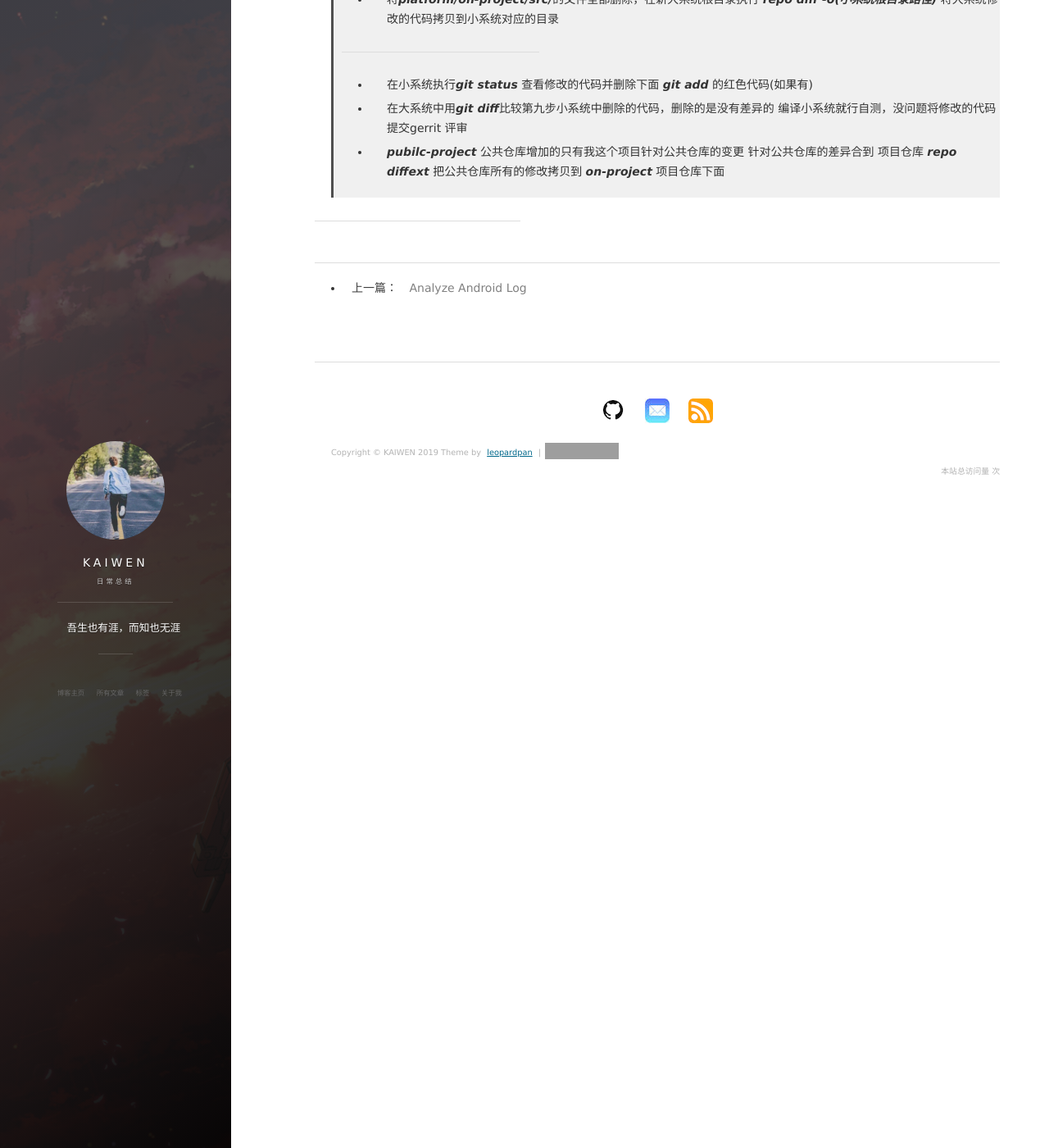
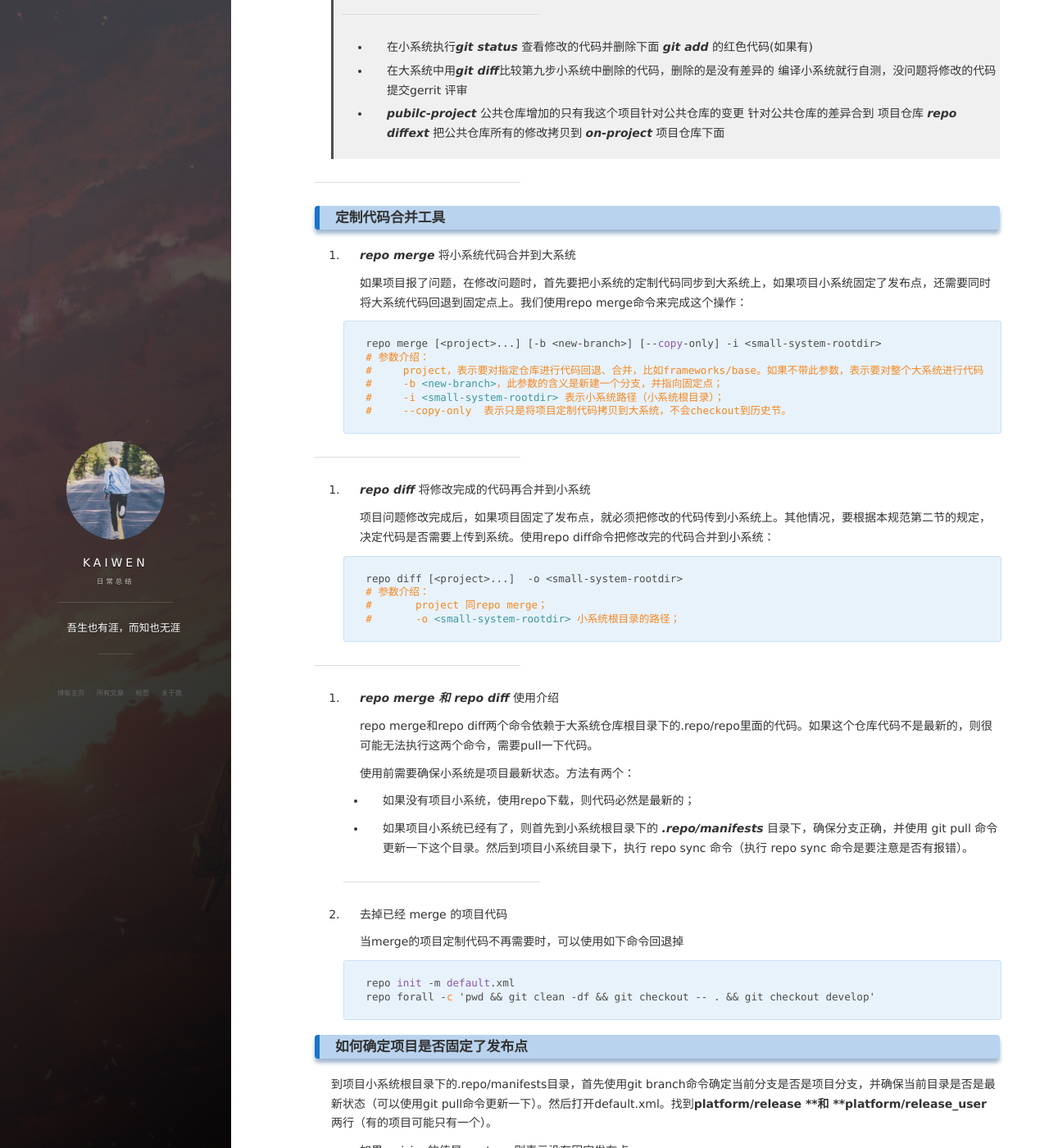
Before and after one commit to kaiwenll/liangkaiwen.github.io11, a Jekyll site: the page built from _posts/2019-9-20-repo-commands.md, in a window 1280 px wide and 1400 px high, scrolled down 3241 px. Shown: the whole window at 82% size. Built offline with Jekyll 4.4.1, drawn with Linux system fonts in a browser that asks for light colours; nearby versions of some CDN libraries; our own code applies the rules of GitHub Pages for plain Markdown files; comment, search, counter and statistics services are not loaded; some of the changed text lies outside the part shown; grey boxes are pictures that could not be loaded.

Commit message:
modify 2019-9-20-repo-commands.md

````diff
--- a/_posts/2019-9-20-repo-commands.md
+++ b/_posts/2019-9-20-repo-commands.md
@@ -47,7 +43,7 @@ xml分支：通过清单文件manifest.xml中的default实体的revision属性
 
 ***
 
-#### 代码提交
+### 代码提交
 
 ```
 git add -A
@@ -65,7 +61,7 @@ git push origin master
 
 ***
 
-##### 撤销commit
+### **撤销commit**
 
 **情境1：**有的时候你只需要撤销commit，但并不想将commit下的代码也撤销，那么可以先找到你的最新的commit号
 
@@ -160,3 +156,109 @@ git reset --hard HEAD^1
 > + ***pubilc-project*** 公共仓库增加的只有我这个项目针对公共仓库的变更 针对公共仓库的差异合到 项目仓库 ***repo diffext*** 把公共仓库所有的修改拷贝到 ***on-project*** 项目仓库下面
 
 ***
+
+### **定制代码合并工具**
+
+1. ***repo merge*** 将小系统代码合并到大系统
+
+   如果项目报了问题，在修改问题时，首先要把小系统的定制代码同步到大系统上，如果项目小系统固定了发布点，还需要同时将大系统代码回退到固定点上。我们使用repo merge命令来完成这个操作：
+
+   ```
+   repo merge [<project>...] [-b <new-branch>] [--copy-only] -i <small-system-rootdir>
+   # 参数介绍：
+   #     project，表示要对指定仓库进行代码回退、合并，比如frameworks/base。如果不带此参数，表示要对整个大系统进行代码回退、合并；
+   #     -b <new-branch>，此参数的含义是新建一个分支，并指向固定点；
+   #     -i <small-system-rootdir> 表示小系统路径（小系统根目录）；
+   #     --copy-only  表示只是将项目定制代码拷贝到大系统，不会checkout到历史节。
+   ```
+
+   ***
+
+2. ***repo diff*** 将修改完成的代码再合并到小系统
+
+   项目问题修改完成后，如果项目固定了发布点，就必须把修改的代码传到小系统上。其他情况，要根据本规范第二节的规定，决定代码是否需要上传到系统。使用repo diff命令把修改完的代码合并到小系统：
+
+
+     ~~~
+   repo diff [<project>...]  -o <small-system-rootdir>
+   # 参数介绍：
+   #	project 同repo merge；
+   #	-o <small-system-rootdir> 小系统根目录的路径；
+     ~~~
+
+   ***
+
+3. ***repo merge 和 repo diff*** 使用介绍
+
+   repo merge和repo diff两个命令依赖于大系统仓库根目录下的.repo/repo里面的代码。如果这个仓库代码不是最新的，则很可能无法执行这两个命令，需要pull一下代码。
+
+   使用前需要确保小系统是项目最新状态。方法有两个：
+
+   - 如果没有项目小系统，使用repo下载，则代码必然是最新的；
+
+   - 如果项目小系统已经有了，则首先到小系统根目录下的 ***.repo/manifests*** 目录下，确保分支正确，并使用 git pull 命令更新一下这个目录。然后到项目小系统目录下，执行 repo sync 命令（执行 repo sync 命令是要注意是否有报错）。
+
+     ***
+
+4. 去掉已经 merge 的项目代码
+
+   当merge的项目定制代码不再需要时，可以使用如下命令回退掉
+
+   ~~~
+   repo init -m default.xml
+   repo forall -c 'pwd && git clean -df && git checkout -- . && git checkout develop'
+   ~~~
+
+
+
+
+### **如何确定项目是否固定了发布点**
+
+到项目小系统根目录下的.repo/manifests目录，首先使用git branch命令确定当前分支是否是项目分支，并确保当前目录是否是最新状态（可以使用git pull命令更新一下）。然后打开default.xml。找到**platform/release **和 **platform/release_user** 两行（有的项目可能只有一个）。
+
+- 如果revision的值是master，则表示没有固定发布点。
+
+- 下面这种情况，则表示固定了发布点：
+
+  ```
+  <project path="platform/release" name="hisilicon/hisi-3798M-spc060-kk-release" remote="platform" revision="740d4933a5162043fa947c72a8a7ed98d0949c06" />
+  <project path="platform/release_user" name="hisilicon/hisi-3798M-spc060-kk-release-user" remote="platform" revision="dc938c1e104f6ba21ba5879674a6947809fb4dca" />
+  ```
+
+### ReleaseNotes
+
+大系统（如Android SDK和Linux SDK等）修改代码需要书写ReleaseNotes，ReleaseNotes有如下用途：
+
+- 发布基线版本时，需要同步提供ReleaseNotes给项目部同事；
+- 大系统一般都是多个git仓库组成（有的多大几十个），通过ReleaseNotes能够快速查询大系统的所有修改，而不需要挨个仓库去查找；
+
+ReleaseNotes书写方法：
+
+1. 修改代码并提交；
+
+2. 在大系统的任意目录执行"
+
+   repo note
+
+   "命令，然后按照命令中的模板进行填写：
+
+   ```
+   132. 问题概述:
+       责任人:
+       修改时间: 2018-01-31 11:33:18
+       详细描述:
+       修改文件及其仓库commit ID:
+       更新的库或可执行文件:
+       项目名称:
+       影响范围:
+       测试建议:
+   ```
+
+3. 提交***ReleaseNotes***，执行"***repo note push***"命令即可：
+
+
+```
+# -r 参数表示远程仓库名称，如果没有该参数，则默认为sunniwell
+# -b 参数表示分支名称，如果没有该参数，则默认为develop
+repo note push [-r remote] [-b branch]
+```
````
Also changed, not shown: other parts of _posts/2019-9-20-repo-commands.md (+0 -4 lines).
